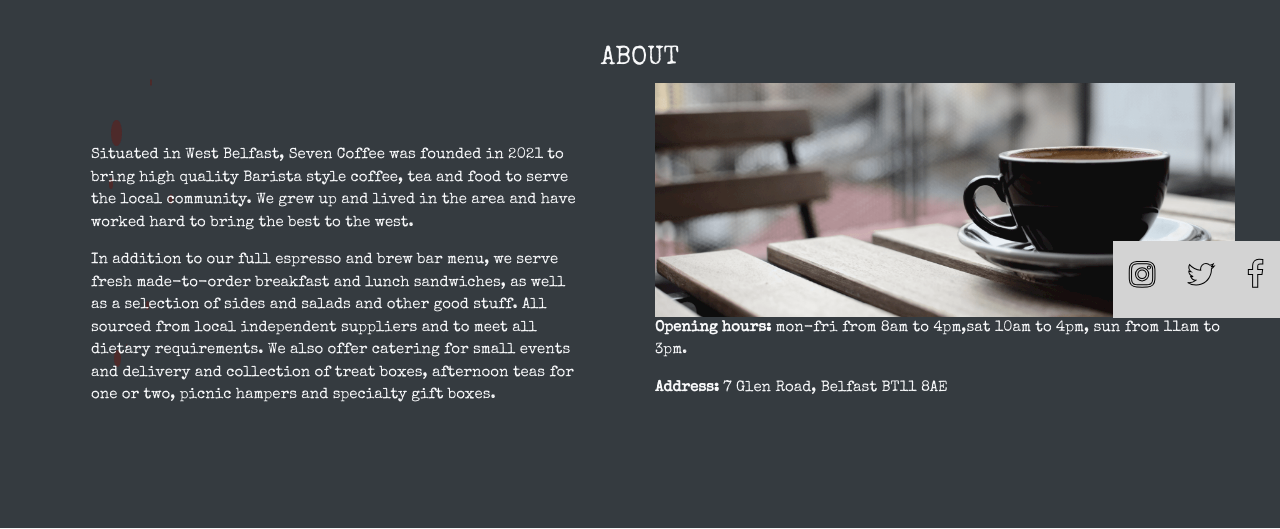
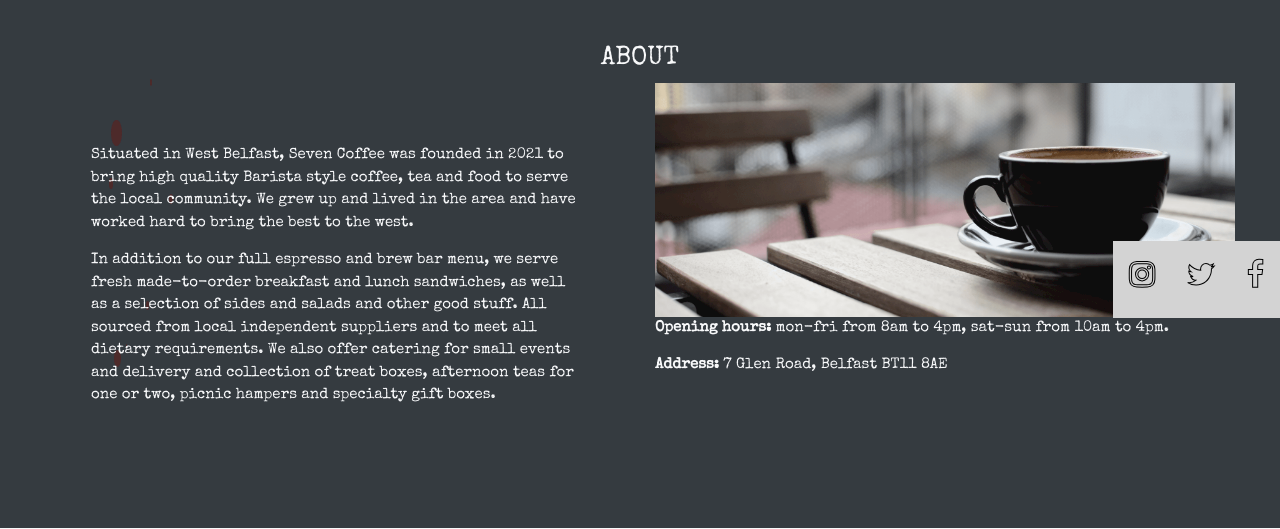
Before and after one commit to ledgey/seven, a Django app: page / in a window 1280 px wide. Shown: the part 482-1011 px from the top of the page. Run offline with Django 3.2, Linux system fonts and the light colour scheme; some libraries are stand-ins or nearby versions; some web fonts are replaced.

Commit message:
update opening times

```diff
--- a/sevencoffee/shop/templates/home.html
+++ b/sevencoffee/shop/templates/home.html
@@ -127,7 +127,7 @@
             </div>
             <div class="col-lg-6 align-middle " >
                 <img src="{% static 'shop/img/coffeeshop.png' %}" class="img-fluid" data-aos="fade-left">
-                <p><strong>Opening hours:</strong> mon-fri from 8am to 4pm,sat 10am to 4pm, sun from 11am to 3pm.</p>
+                <p><strong>Opening hours:</strong> mon-fri from 8am to 4pm, sat-sun from 10am to 4pm.</p>
                 <p><strong>Address:</strong> 7 Glen Road, Belfast BT11 8AE</p>
 
             </div>
```
